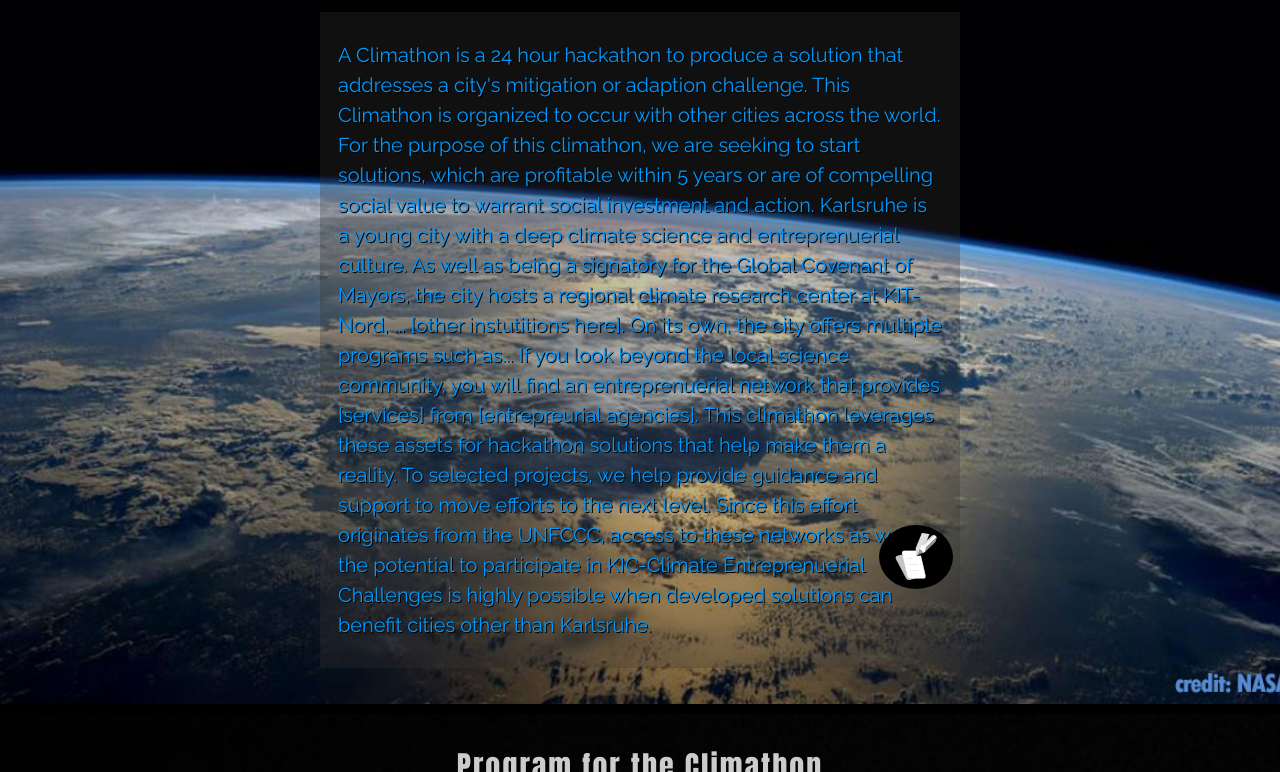
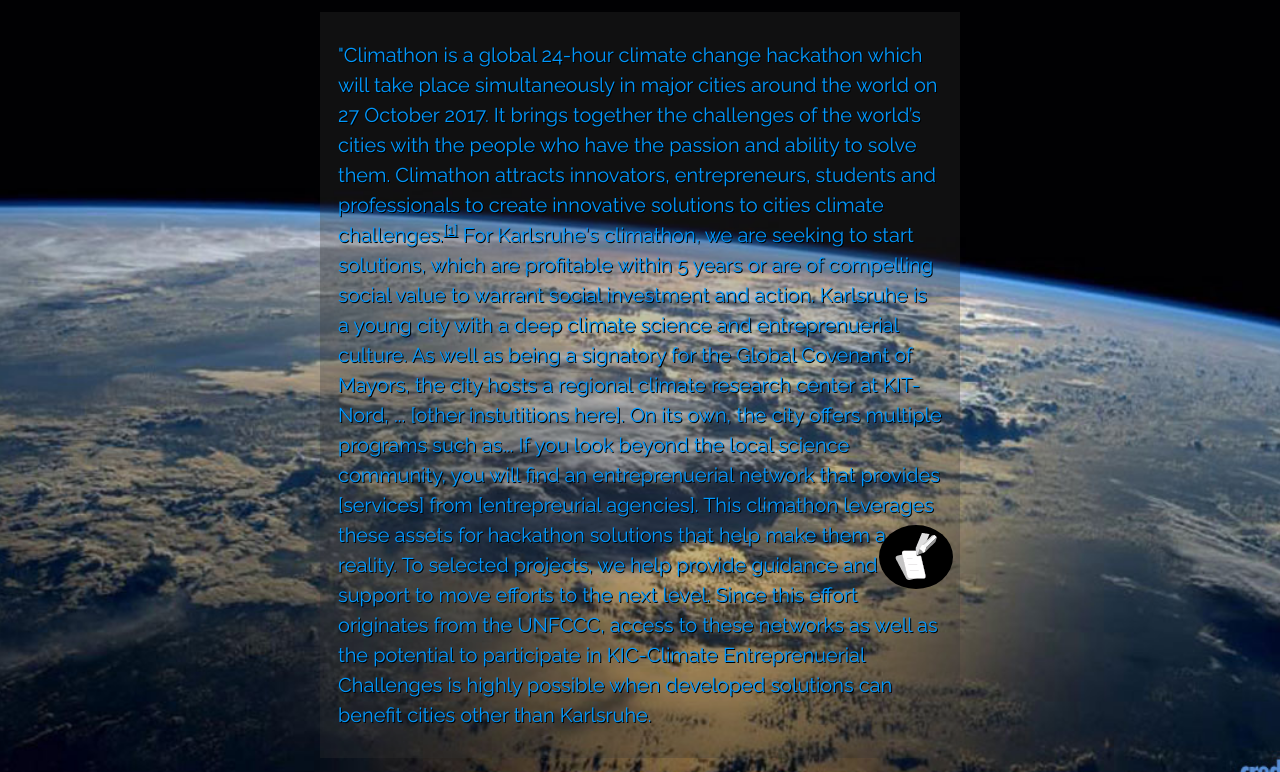
Before and after one commit to qwertyone/Climathon, a plain HTML site: page index.html in a window 1280 px wide. Shown: the part 204-976 px from the top of the page. Drawn offline with nearby package versions, Linux system fonts and the light colour scheme.

Commit message:
Update index.html

```diff
--- a/index.html
+++ b/index.html
@@ -18,8 +18,8 @@
 	<div class="stars"></div>
 	<div class="twinkling">
     <div class="translation">
-<span ><a href="#"><img src="img/flag-duetsch.png" class="flag-border"/></a></span>
-<span><a href="#" ><img src="img/flag-english.png"  class="flag-border"/></a></span>
+<span ><a href="index-de.html"><img src="img/flag-duetsch.png" class="flag-border"/></a></span>
+<span><a href="index.html" ><img src="img/flag-english.png"  class="flag-border"/></a></span>
 </div>
 <a href="#">
     <center><img src="img/ClimathonLogo.png"></center></a></div>
@@ -34,6 +34,7 @@
 	<li><a href="#sponsors">Sponsors</a></li>
     <li><a href="#speakers">Speakers</a></li>
     <li><a href="#location">Location</a></li>
+    <li><a href="#Register">Register</a></li>
 	</ul>
 </nav>
 
@@ -41,20 +42,11 @@
 <div class="summary-container">
 <div class="sum">
 <a name="about"> </a>
-<h4>A Climathon is a 24 hour hackathon to produce a solution that addresses a city's mitigation or adaption challenge.
-  This Climathon is organized to occur with other cities across the world. For the purpose of this climathon, we are
-  seeking to start solutions, which are profitable within 5 years or are of compelling social value to warrant social
-  investment and action.
-Karlsruhe is a young city with a deep climate science and entreprenuerial culture.
-    As well as being a signatory for the Global Covenant of Mayors, the city hosts a regional climate research center at KIT-Nord, ... [other instutitions here].
-	On its own, the city offers multiple programs such as...
-	If you look beyond the local science community, you will find an entreprenuerial network that
-	provides [services] from [entrepreurial agencies].
-	This climathon leverages these assets for hackathon solutions that help make them a reality. To selected projects,
-	we help provide guidance and support to move efforts to the next level. Since this effort originates from the UNFCCC,
-	access to these networks as well as the potential to participate in KIC-Climate Entreprenuerial Challenges is highly possible
-	when developed solutions can benefit cities other than Karlsruhe.
-  </h4>
+<h4>"Climathon is a global 24-hour climate change hackathon which will take place simultaneously in major cities around the world on 27 October 2017. It brings together the challenges of the world’s cities with the people who have the passion and ability to solve them. Climathon attracts innovators, entrepreneurs, students and professionals to create innovative solutions to cities climate challenges.<sup><a href="http://www.climate-kic.org/news/climathon-opens-applications-2017-city-hosts/">[1]</a></sup>
+For Karlsruhe's climathon, we are seeking to start solutions, which are profitable within 5 years or are of compelling social value to warrant social investment and action.
+
+Karlsruhe is a young city with a deep climate science and entreprenuerial culture. As well as being a signatory for the Global Covenant of Mayors, the city hosts a regional climate research center at KIT-Nord, ... [other instutitions here]. On its own, the city offers multiple programs such as... If you look beyond the local science community, you will find an entreprenuerial network that provides [services] from [entrepreurial agencies]. This climathon leverages these assets for hackathon solutions that help make them a reality. To selected projects, we help provide guidance and support to move efforts to the next level. Since this effort originates from the UNFCCC, access to these networks as well as the potential to participate in KIC-Climate Entreprenuerial Challenges is highly possible when developed solutions can benefit cities other than Karlsruhe.
+</h4>
 </div>
 </div>
 </summary>
@@ -83,12 +75,12 @@ Karlsruhe is a young city with a deep climate science and entreprenuerial cultur
     </ul>
 	</div>
 </section>
-<aside id="design-challenge"><a name="challenge"> </a>The biggest challenge Karlsruhe faces is... How might we...?</aside>
+<aside id="design-challenge"><a name="challenge"> </a>The biggest challenge identified by the City of Karlsruhe is... How might we...? </aside>
 
 <section id="speakers">
 <a name="speakers"> </a>
 <h2>People who know the challenge...</h2>
-
+<h4>The early part of the Karlsruhe Climathon will give participants the ability to learn more about the design challenge. These experts decided to help the climathon's participants by sharing with them their experiences and problems.
 <!-- card container begin -->
 <div class="card-container">
 <!-- card begins -->
```
